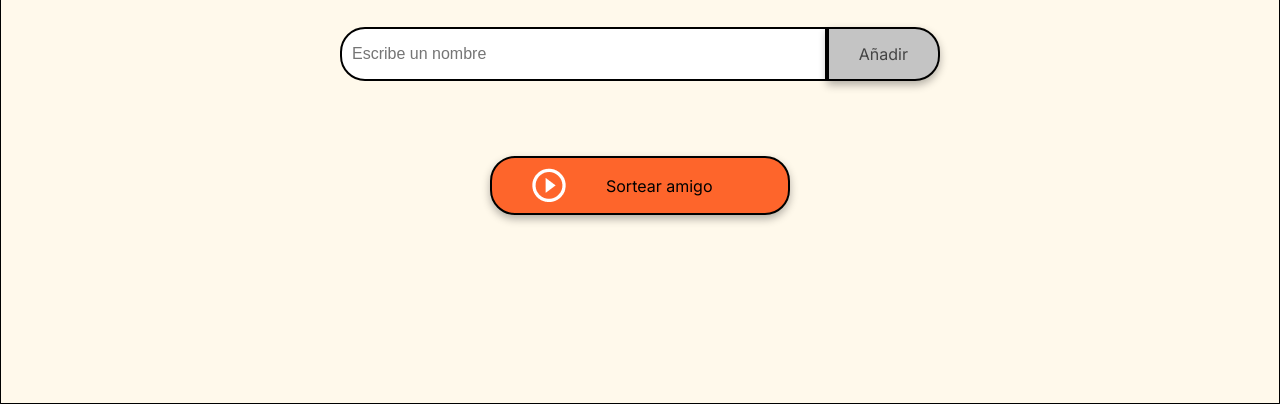
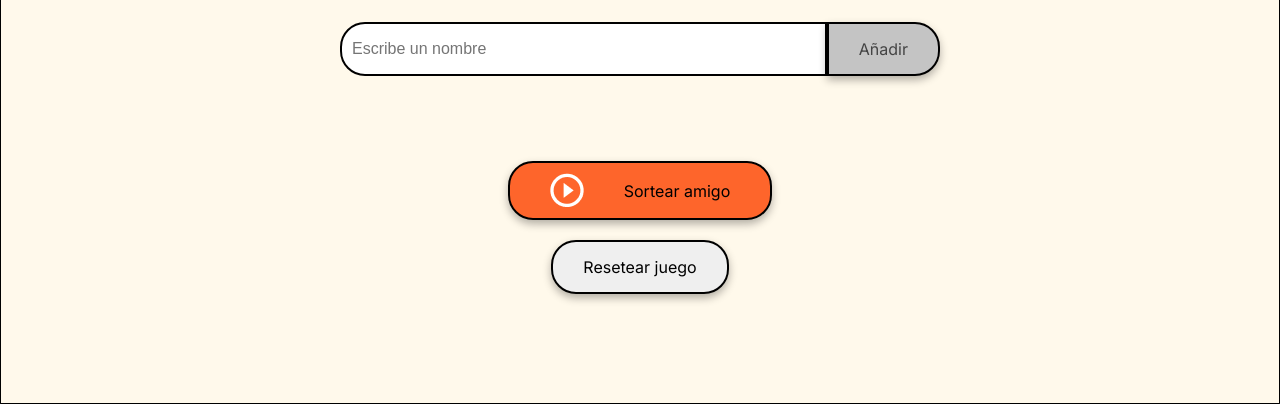
Before and after one commit to javier117-tech/amigo-secreto, a plain HTML site: page index.html in a window 1280 px wide. Shown: the part 396-800 px from the top of the page. Drawn offline with Linux system fonts and the light colour scheme.

Commit message:
actualizaciòn del css,app.js y el html

```diff
--- a/app.js
+++ b/app.js
@@ -49,3 +49,9 @@ function sortearAmigo(){
     //Mostrar el resultado:
     document.getElementById('resultado').innerHTML = `El amigo sorteado es: ${amigoElegido}`;
 }
+function resetearJuego(){
+    amigos = [];
+    document.getElementById('listaAmigos').innerHTML ="";
+    document.getElementById('resultado').innerHTML ="";
+    document.getElementById('amigo').innerHTML ="";
+}
--- a/index.html
+++ b/index.html
@@ -33,6 +33,11 @@
                     Sortear amigo
                 </button>
             </div>
+            <div class="button-container">
+                <button  onclick="resetearJuego()">
+                    Resetear juego
+                </button>
+            </div>
         </section>
     </main>
 
--- a/style.css
+++ b/style.css
@@ -77,7 +77,7 @@ body {
     justify-content: center;
     width: 100%;
     max-width: 600px;
-    margin-top: 20px;
+    margin-top: 15px;
 }
 
 .input-name {
@@ -89,8 +89,9 @@ body {
 }
 
 .button-container {
-    width: 300px;
+    display: flex;
     justify-content: center;
+    margin:10px;
 }
 
 /* Estilos de entrada de texto */
```
